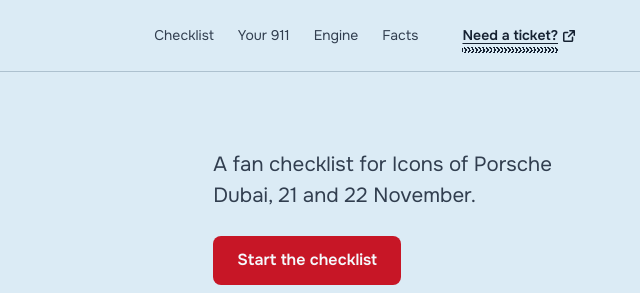
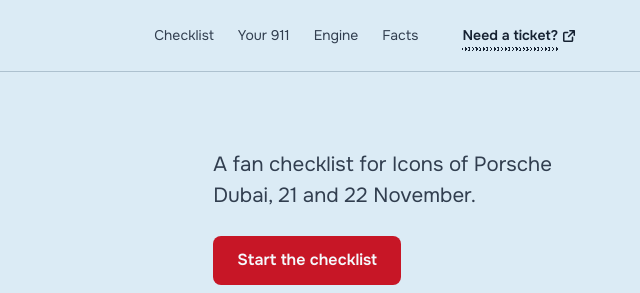
Before and after one commit to MoSahil147/Icons-of-Porsche-Checklist, a plain HTML site: page index.html in a window 1280 px wide. Shown: the top 293 px of the page, 640-1280 px from the left. Drawn offline with Linux system fonts and the light colour scheme.

Commit message:
fix(css): slim the tyre mark, drop double line
The tread band is now 0.3em tall instead of 0.46em, with thinner
blocks. The ticket link also kept its old straight underline under
the tread, because an older rule set it later in the file. That
declaration is gone.

```diff
--- a/styles.css
+++ b/styles.css
@@ -38,15 +38,15 @@ button { user-select: none; -webkit-user-select: none; }
    not a pseudo-element, so the mark follows a link that wraps onto a second line. Stripe pitch 0.213em at 55deg
    is 0.26em along the line, so the 0.52em hover roll lands on an identical pattern. */
 .track {
-  --track-h: 0.46em;
+  --track-h: 0.3em;
   --roll: 0em;
   text-decoration: none;
   padding-bottom: calc(var(--track-h) + 0.05em);
   /* In a flex link the span is a block: this keeps its text centred where it was. No effect on inline links. */
   margin-bottom: calc(-1 * (var(--track-h) + 0.05em));
   background-image:
-    repeating-linear-gradient(55deg, currentColor 0 0.1em, transparent 0.1em 0.213em),
-    repeating-linear-gradient(125deg, currentColor 0 0.1em, transparent 0.1em 0.213em);
+    repeating-linear-gradient(55deg, currentColor 0 0.08em, transparent 0.08em 0.213em),
+    repeating-linear-gradient(125deg, currentColor 0 0.08em, transparent 0.08em 0.213em);
   background-size: 100% calc(var(--track-h) / 2), 100% calc(var(--track-h) / 2);
   background-position: var(--roll) calc(100% - var(--track-h) / 2), var(--roll) 100%;
   background-repeat: no-repeat;
@@ -70,7 +70,7 @@ button { user-select: none; -webkit-user-select: none; }
 .main-nav { display: flex; gap: var(--space-md); margin-left: auto; }
 .main-nav a { padding-inline: var(--space-2xs); }
 .main-nav a, .ticket-link { display: inline-flex; align-items: center; min-height: 44px; white-space: nowrap; font-size: var(--text-sm); font-weight: 400; color: var(--color-ink-2); text-decoration: none; transition: color 150ms ease; }
-.ticket-link { gap: var(--space-2xs); font-weight: 600; color: var(--color-ink); text-decoration: underline; text-underline-offset: 0.2em; }
+.ticket-link { gap: var(--space-2xs); font-weight: 600; color: var(--color-ink); }
 .external-icon { width: 14px; height: 14px; fill: none; stroke: currentColor; stroke-width: 1.75; stroke-linecap: round; stroke-linejoin: round; }
 
 /* Hero: the headline over the finished model. */
@@ -310,7 +310,7 @@ html:not(.js) .spec { display: none; }
   .button:hover { background: var(--color-accent-deep); }
   .button-quiet:hover { background: var(--color-paper-3); }
   .main-nav a:hover { color: var(--color-ink); }
-  /* The tread rolls two blocks forward, left to right like the car, as the pointer arrives. Paint-only, on a 7px strip. */
+  /* The tread rolls two blocks forward, left to right like the car, as the pointer arrives. Paint-only, on a 5px strip. */
   .track { transition: background-position 240ms cubic-bezier(0.23, 1, 0.32, 1); }
   a:hover .track, a.track:hover { --roll: 0.52em; }
   .day-button:not(.is-active):hover { background: var(--color-paper-2); }
```
